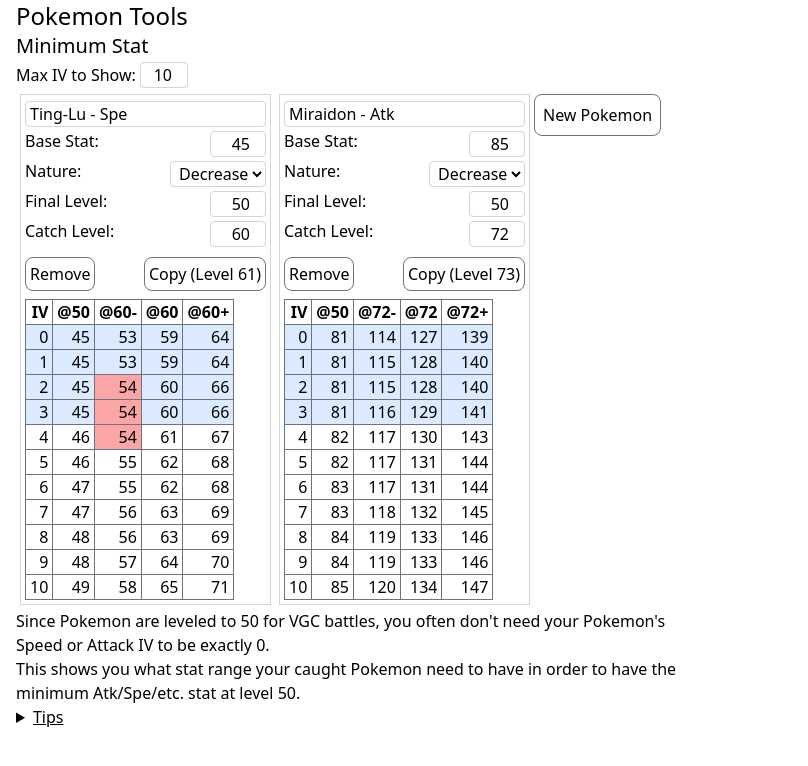
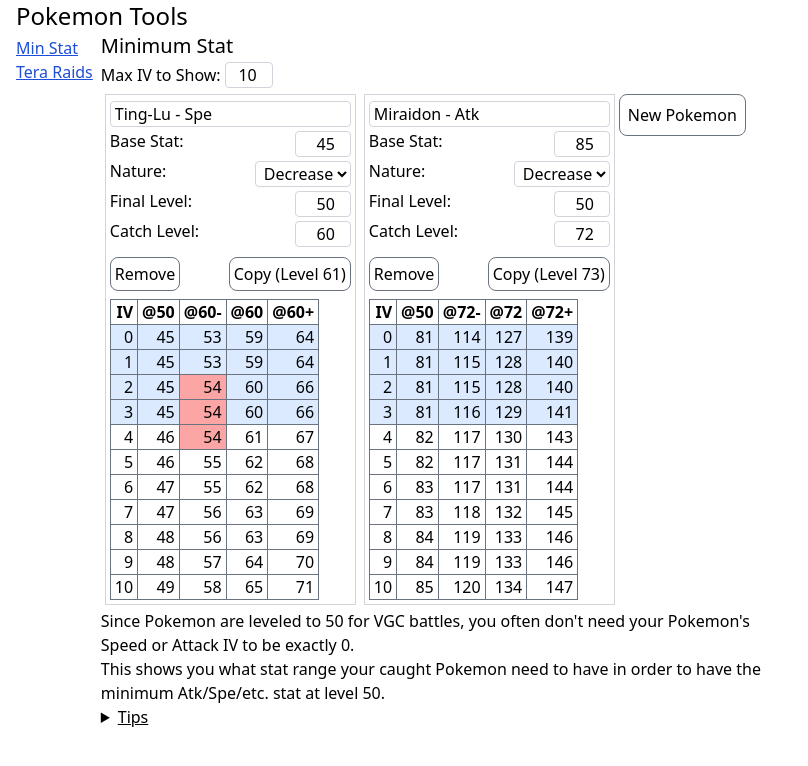
Before and after one commit to nick-ng/pokemon-tools, a React (Vite) app: page / in a window 1280 px wide. Shown: the top 766 px of the page, without its empty margins (0-808 px from the left). Built offline with nearby package versions, Linux system fonts and the light colour scheme.

Commit message:
make nav bar

```diff
--- a/src/App.tsx
+++ b/src/App.tsx
@@ -1,22 +1,24 @@
 import { createBrowserRouter, RouterProvider } from "react-router-dom";
 
+import Root from "./root";
 import MinStat from "./components/min-stat";
 import TeraRaidSuggester from "./components/tera-raid-suggester";
 
 const router = createBrowserRouter([
-  { path: "/", element: <MinStat /> },
-  { path: "/min-stat", element: <MinStat /> },
   {
-    path: "/tera-raid",
-    element: <TeraRaidSuggester />,
+    path: "/",
+    element: <Root />,
+    children: [
+      { path: "/", element: <MinStat /> },
+      { path: "/min-stat", element: <MinStat /> },
+      {
+        path: "/tera-raid",
+        element: <TeraRaidSuggester />,
+      },
+    ],
   },
 ]);
 
 export default function App() {
-  return (
-    <div className="mx-4">
-      <h1>Pokemon Tools</h1>
-      <RouterProvider router={router} />
-    </div>
-  );
+  return <RouterProvider router={router} />;
 }
--- /dev/null
+++ b/src/components/nav/index.tsx
@@ -0,0 +1,14 @@
+import { Link } from "react-router-dom";
+
+export default function Nav() {
+  return (
+    <div>
+      <Link className="block whitespace-nowrap" to="min-stat">
+        Min Stat
+      </Link>
+      <Link className="block whitespace-nowrap" to="tera-raid">
+        Tera Raids
+      </Link>
+    </div>
+  );
+}
--- /dev/null
+++ b/src/root.tsx
@@ -0,0 +1,21 @@
+import { Outlet } from "react-router-dom";
+
+import Nav from "./components/nav";
+
+export default function Root() {
+  return (
+    <div className="mx-4">
+      <h1>Pokemon Tools</h1>
+      <div className="flex flex-col md:flex-row">
+        <details className="md:hidden">
+          <summary>Nav</summary>
+          <Nav />
+        </details>
+        <div className="mt-1 mr-2 hidden align-top md:block">
+          <Nav />
+        </div>
+        <Outlet />
+      </div>
+    </div>
+  );
+}
```
